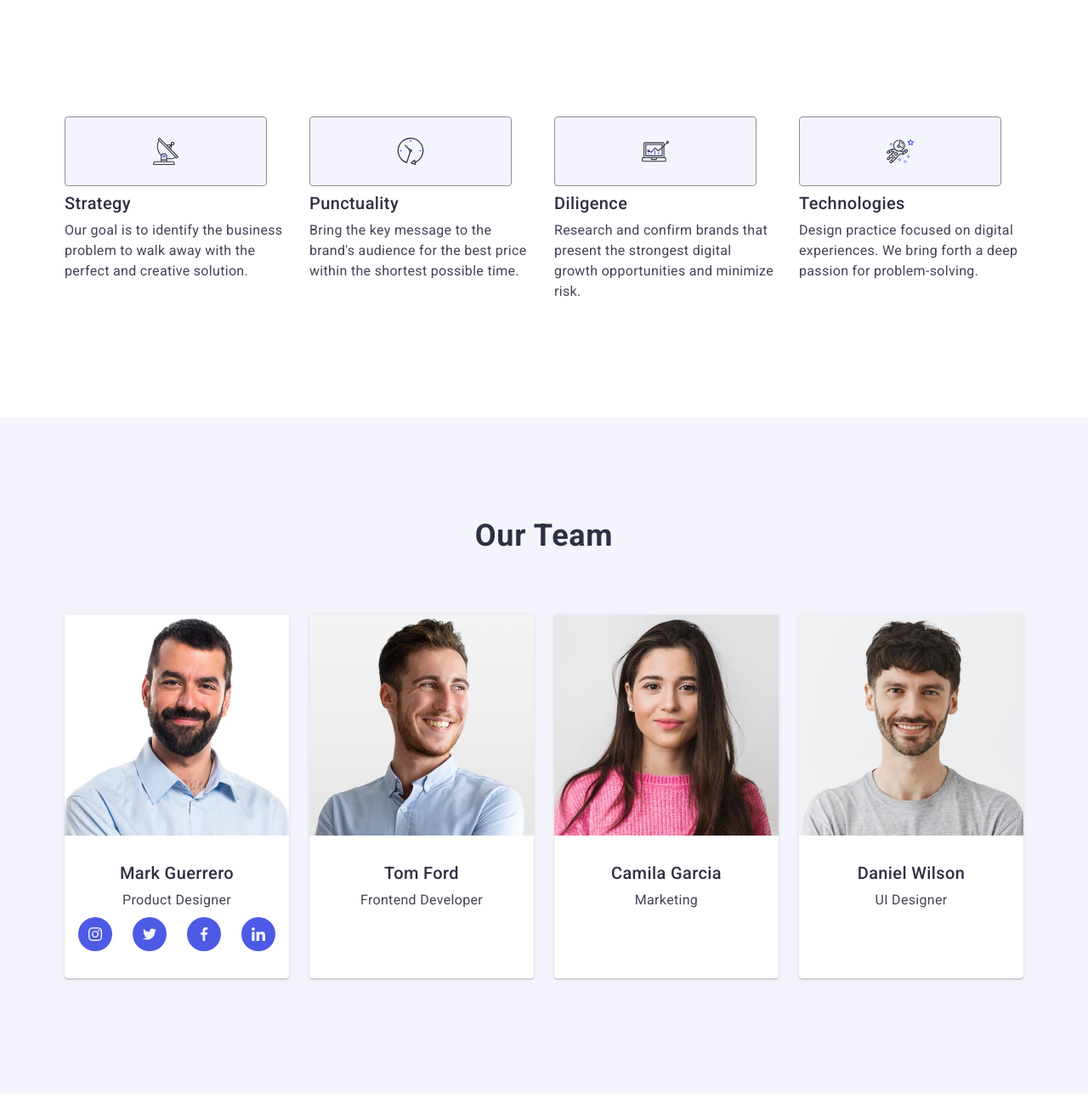
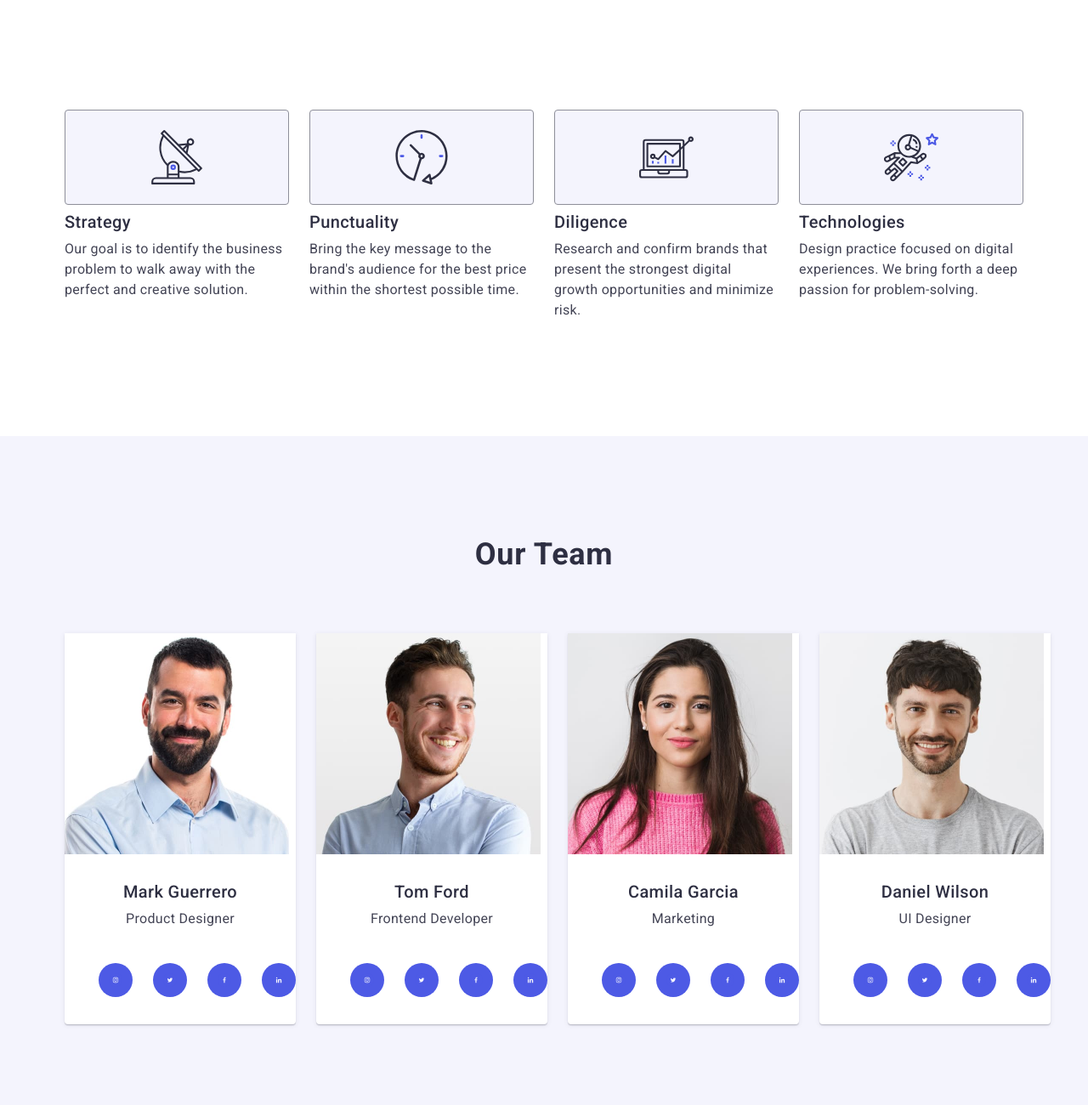
Before and after one commit to daria-hk/goit-markup-hw-04, a plain HTML site: page index.html in a window 1280 px wide. Shown: the part 680-1980 px from the top of the page at 85% size. Drawn offline with nearby package versions, Linux system fonts and the light colour scheme.

Commit message:
push data

```diff
--- a/css/styles.css
+++ b/css/styles.css
@@ -56,11 +56,11 @@ p {
   gap: 40px;
 }
 
-.navigation-class .current .link {
+.navigation-class .link.current {
   color: #404bbf;
 }
 
-.nav-item.current .link::after {
+.link.current::after {
   content: "";
   transition: border-color 0.3s;
   border-radius: 2px;
@@ -214,12 +214,15 @@ p {
   width: calc((100% - 72px) / 4);
 }
 
-.goals-icons {
-  padding: 24px 102px;
+.icons-div {
+  display: flex;
+  align-items: center;
+  justify-content: center;
+  height: 112px;
+  background-color: #f4f4fd;
+  border-radius: 4px;
   border: 1px solid #8e8f99;
-  border-radius: 4px;
-  margin: 8px 0;
-  background-color: #f4f4fd;
+  margin-bottom: 8px;
 }
 
 .section-item {
@@ -254,10 +257,30 @@ p {
 .items-container .info-item {
   text-align: center;
 }
+
+.social-media-container {
+  padding: 32px 0;
+}
+
 .social-media-list {
   display: flex;
   gap: 24px;
-  padding: 0 0 32px 16px;
+  justify-content: center;
+}
+
+.social-media-item {
+  width: 40px;
+  height: 40px;
+}
+
+.link-sm {
+  width: 100%;
+  height: 100%;
+  background-color: #4d5ae5;
+  border-radius: 50%;
+  display: flex;
+  align-items: center;
+  justify-content: center;
 }
 
 .section {
--- a/index.html
+++ b/index.html
@@ -24,8 +24,8 @@
             web<span class="color-rule-header">Studio</span></a
           >
           <ul class="nav-list container-item">
-            <li class="nav-item current">
-              <a class="link" href="./index.html">Studio</a>
+            <li class="nav-item">
+              <a class="link current" href="./index.html">Studio</a>
             </li>
             <li class="nav-item">
               <a class="link" href="">Portfolio</a>
@@ -63,11 +63,11 @@
           <h2 class="heading-two visually-hidden">Our goals</h2>
           <ul class="goals-list container-item">
             <li class="goals-items">
-              <img
-                class="goals-icons"
-                src="./images/SVG/antenna-1.svg"
-                alt="antenna"
-              />
+              <div class="icons-div">
+                <svg width="64" height="64">
+                  <use href="./images/icons.svg#icon-antenna-1"></use>
+                </svg>
+              </div>
               <h3 class="heading-three">Strategy</h3>
               <p class="info-item">
                 Our goal is to identify the business problem to walk away with
@@ -75,11 +75,11 @@
               </p>
             </li>
             <li class="goals-items">
-              <img
-                class="goals-icons"
-                src="./images/SVG/clock-1.svg"
-                alt="clock"
-              />
+              <div class="icons-div">
+                <svg width="64" height="64">
+                  <use href="./images/icons.svg#icon-clock-1"></use>
+                </svg>
+              </div>
               <h3 class="heading-three">Punctuality</h3>
               <p class="info-item">
                 Bring the key message to the brand's audience for the best price
@@ -87,11 +87,11 @@
               </p>
             </li>
             <li class="goals-items">
-              <img
-                class="goals-icons"
-                src="./images/SVG/diagram-1.svg"
-                alt="diagram"
-              />
+              <div class="icons-div">
+                <svg width="64" height="64">
+                  <use href="./images/icons.svg#icon-diagram-1"></use>
+                </svg>
+              </div>
               <h3 class="heading-three">Diligence</h3>
               <p class="info-item">
                 Research and confirm brands that present the strongest digital
@@ -99,11 +99,11 @@
               </p>
             </li>
             <li class="goals-items">
-              <img
-                class="goals-icons"
-                src="./images/SVG/astronaut-1.svg"
-                alt="astronaut"
-              />
+              <div class="icons-div">
+                <svg width="64" height="64">
+                  <use href="./images/icons.svg#icon-astronaut-1"></use>
+                </svg>
+              </div>
               <h3 class="heading-three">Technologies</h3>
               <p class="info-item">
                 Design practice focused on digital experiences. We bring forth a
@@ -132,40 +132,32 @@
               <div class="social-media-container">
                 <ul class="social-media-list">
                   <li class="social-media-item">
-                    <a href=""
-                      ><img
-                        src="./images/SVG/insta.svg"
-                        width="40"
-                        height="40"
-                        alt="insta"
-                    /></a>
+                    <a class="link-sm" href="">
+                      <svg width="16" height="16">
+                        <use href="./images/icons.svg#icon-insta"></use>
+                      </svg>
+                    </a>
                   </li>
                   <li class="social-media-item">
-                    <a href=""
-                      ><img
-                        src="./images/SVG/twitter.svg"
-                        width="40"
-                        height="40"
-                        alt="x-twitter"
-                    /></a>
+                    <a class="link-sm" href="">
+                      <svg width="16" height="16">
+                        <use href="./images/icons.svg#icon-twitter"></use>
+                      </svg>
+                    </a>
                   </li>
                   <li class="social-media-item">
-                    <a href=""
-                      ><img
-                        src="./images/SVG/facebook.svg"
-                        width="40"
-                        height="40"
-                        alt="facebook"
-                    /></a>
+                    <a class="link-sm" href="">
+                      <svg width="16" height="16">
+                        <use href="./images/icons.svg#icon-facebook"></use>
+                      </svg>
+                    </a>
                   </li>
                   <li class="social-media-item">
-                    <a href=""
-                      ><img
-                        src="./images/SVG/linkedin.svg"
-                        width="40"
-                        height="40"
-                        alt="linkedin"
-                    /></a>
+                    <a class="link-sm" href="">
+                      <svg width="16" height="16">
+                        <use href="./images/icons.svg#icon-linkedin"></use>
+                      </svg>
+                    </a>
                   </li>
                 </ul>
               </div>
@@ -184,40 +176,32 @@
               <div class="social-media-container">
                 <ul class="social-media-list">
                   <li class="social-media-item">
-                    <a href=""
-                      ><img
-                        src="./images/icons.svg#icon-insta"
-                        width="40"
-                        height="40"
-                        alt="insta"
-                    /></a>
+                    <a class="link-sm" href="">
+                      <svg width="16" height="16">
+                        <use href="./images/icons.svg#icon-insta"></use>
+                      </svg>
+                    </a>
                   </li>
                   <li class="social-media-item">
-                    <a href=""
-                      ><img
-                        src="./images/icons.svg#icon-twitter"
-                        width="40"
-                        height="40"
-                        alt="x-twitter"
-                    /></a>
+                    <a class="link-sm" href="">
+                      <svg width="16" height="16">
+                        <use href="./images/icons.svg#icon-twitter"></use>
+                      </svg>
+                    </a>
                   </li>
                   <li class="social-media-item">
-                    <a href=""
-                      ><img
-                        src="./images/icons.svg#icon-twitter"
-                        width="40"
-                        height="40"
-                        alt="facebook"
-                    /></a>
+                    <a class="link-sm" href="">
+                      <svg width="16" height="16">
+                        <use href="./images/icons.svg#icon-facebook"></use>
+                      </svg>
+                    </a>
                   </li>
                   <li class="social-media-item">
-                    <a href=""
-                      ><img
-                        src="./images/icons.svg#icon-linkedin"
-                        width="40"
-                        height="40"
-                        alt="linkedin"
-                    /></a>
+                    <a class="link-sm" href="">
+                      <svg width="16" height="16">
+                        <use href="./images/icons.svg#icon-linkedin"></use>
+                      </svg>
+                    </a>
                   </li>
                 </ul>
               </div>
@@ -236,40 +220,32 @@
               <div class="social-media-container">
                 <ul class="social-media-list">
                   <li class="social-media-item">
-                    <a href=""
-                      ><img
-                        src="./images/icons.svg#icon-insta"
-                        width="40"
-                        height="40"
-                        alt="insta"
-                    /></a>
+                    <a class="link-sm" href="">
+                      <svg width="16" height="16">
+                        <use href="./images/icons.svg#icon-insta"></use>
+                      </svg>
+                    </a>
                   </li>
                   <li class="social-media-item">
-                    <a href=""
-                      ><img
-                        src="./images/icons.svg#icon-twitter"
-                        width="40"
-                        height="40"
-                        alt="x-twitter"
-                    /></a>
+                    <a class="link-sm" href="">
+                      <svg width="16" height="16">
+                        <use href="./images/icons.svg#icon-twitter"></use>
+                      </svg>
+                    </a>
                   </li>
                   <li class="social-media-item">
-                    <a href=""
-                      ><img
-                        src="./images/icons.svg#icon-twitter"
-                        width="40"
-                        height="40"
-                        alt="facebook"
-                    /></a>
+                    <a class="link-sm" href="">
+                      <svg width="16" height="16">
+                        <use href="./images/icons.svg#icon-facebook"></use>
+                      </svg>
+                    </a>
                   </li>
                   <li class="social-media-item">
-                    <a href=""
-                      ><img
-                        src="./images/icons.svg#icon-linkedin"
-                        width="40"
-                        height="40"
-                        alt="linkedin"
-                    /></a>
+                    <a class="link-sm" href="">
+                      <svg width="16" height="16">
+                        <use href="./images/icons.svg#icon-linkedin"></use>
+                      </svg>
+                    </a>
                   </li>
                 </ul>
               </div>
@@ -288,40 +264,32 @@
               <div class="social-media-container">
                 <ul class="social-media-list">
                   <li class="social-media-item">
-                    <a href=""
-                      ><img
-                        src="./images/icons.svg#icon-insta"
-                        width="40"
-                        height="40"
-                        alt="insta"
-                    /></a>
+                    <a class="link-sm" href="">
+                      <svg width="16" height="16">
+                        <use href="./images/icons.svg#icon-insta"></use>
+                      </svg>
+                    </a>
                   </li>
                   <li class="social-media-item">
-                    <a href=""
-                      ><img
-                        src="./images/icons.svg#icon-twitter"
-                        width="40"
-                        height="40"
-                        alt="x-twitter"
-                    /></a>
+                    <a class="link-sm" href="">
+                      <svg width="16" height="16">
+                        <use href="./images/icons.svg#icon-twitter"></use>
+                      </svg>
+                    </a>
                   </li>
                   <li class="social-media-item">
-                    <a href=""
-                      ><img
-                        src="./images/icons.svg#icon-twitter"
-                        width="40"
-                        height="40"
-                        alt="facebook"
-                    /></a>
+                    <a class="link-sm" href="">
+                      <svg width="16" height="16">
+                        <use href="./images/icons.svg#icon-facebook"></use>
+                      </svg>
+                    </a>
                   </li>
                   <li class="social-media-item">
-                    <a href=""
-                      ><img
-                        src="./images/icons.svg#icon-linkedin"
-                        width="40"
-                        height="40"
-                        alt="linkedin"
-                    /></a>
+                    <a class="link-sm" href="">
+                      <svg width="16" height="16">
+                        <use href="./images/icons.svg#icon-linkedin"></use>
+                      </svg>
+                    </a>
                   </li>
                 </ul>
               </div>
```
